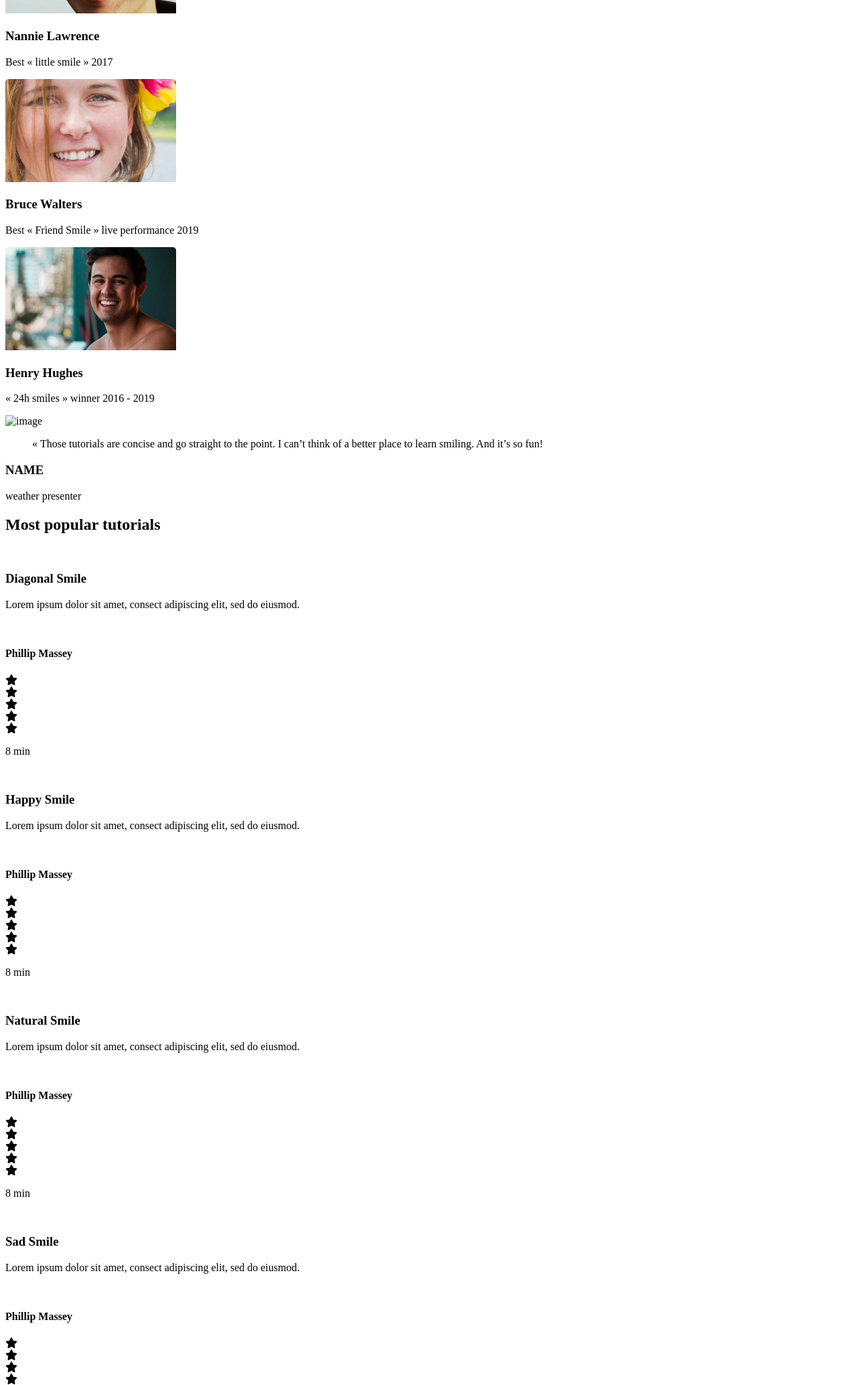
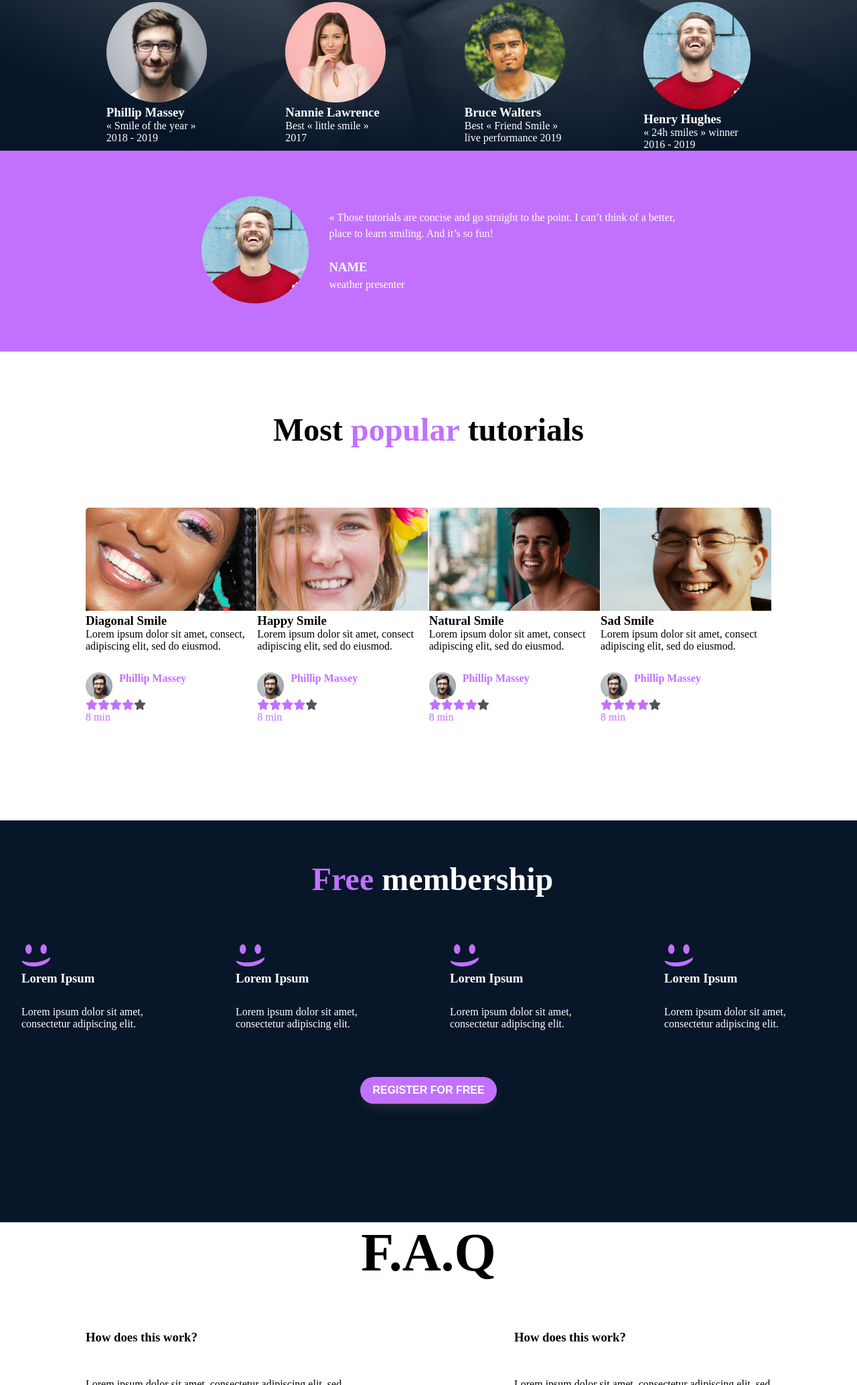
Before and after one commit to omniaEE/alx_html_css, a plain HTML site: page css_advanced/index.html in a window 1280 px wide. Shown: the part 732-2800 px from the top of the page at 67% size. Drawn offline with Linux system fonts and the light colour scheme.

Commit message:
I did all tasks

```diff
--- a/css_advanced/index.html
+++ b/css_advanced/index.html
@@ -4,13 +4,19 @@
     <meta charset="UTF-8">
     <meta name="viewport" content="width=device-width, initial-scale=1.0">
     <script src="https://kit.fontawesome.com/4a2b055604.js" crossorigin="anonymous"></script>
-    <link rel="stylesheet" type="text/css" href="./css/style.css"/>
+    <link rel="stylesheet" type="text/css" href="./styles.css"/>
     <title>Document</title>
 </head>
 <body>
+    <div class="home">
+
         <header>
             <nav>
+                <div class="logo">
+
                     <img src="https://fakeimg.pl/250x250?text=Sample+Logo" alt="logo">
+                </div>
+
 
                 <ul>
                     <li><a href="#">COURSE</a></li>
@@ -21,155 +27,184 @@
 
         </header>
         <main>
-        <section>
+            <section class="sec-1">
                 <div>
                     <h1>Get schooled</h1>
+                    <div class="sec-1-sb">
+
+                        <div class="sec-1-span">
+
                             <span>SMILES</span>
                             <span>GRIN</span>
                             <span>LAUGH</span>
+                        </div>
+                        <div class="sec-1-button">
+
                             <button>REGISTER FOR FREE</button>
                         </div>
-            <div>
-                <h2>Learn from the pros</h2>
-                <div>
-                    <div>
-                        <img src="./images/1 (3).png" alt="">
-                        <h3>Phillip Massey</h3>
-                        <p>« Smile of the year » 2018 - 2019</p>
+                    </div>
                 </div>
                 <div>
-                        <img src="./images/6.png" alt="">
-                        <h3>Nannie Lawrence</h3>
-                        <p>Best « little smile » 2017</p>
+                    <h2 class="midel"><p style="color: #C271FF; margin-top: 0px;">Learn &nbsp;</p> from the pros</h2>
+                    <div class="achive">
+                        <div>
+                            <img src="./images/1.png" alt="">
+                            <h3 class="white">Phillip Massey</h3>
+                            <p class="white">« Smile of the year » <br> 2018 - 2019</p>
                         </div>
                         <div>
-                        <img src="./images/7.png" alt="">
-                        <h3>Bruce Walters</h3>
-                        <p>Best « Friend Smile » live performance 2019</p>
+                            <img src="./images/3.png" alt="">
+                            <h3 class="white">Nannie Lawrence</h3>
+                            <p class="white">Best « little smile »<br> 2017</p>
                         </div>
                         <div>
-                        <img src="./images/8.png" alt="">
-                        <h3>Henry Hughes</h3>
-                        <p>« 24h smiles » winner 2016 - 2019</p>
+                            <img src="./images/4.png" alt="">
+                            <h3 class="white">Bruce Walters</h3>
+                            <p class="white">Best « Friend Smile » <br>live performance 2019</p>
+                        </div>
+                        <div>
+                            <img src="./images/5.png" alt="">
+                            <h3 class="white">Henry Hughes</h3>
+                            <p class="white">« 24h smiles » winner<br> 2016 - 2019</p>
                         </div>
                     </div>
                 </div>
             </section>
-        <section>
-            <div>
-                <img src="./images/Bitmap.png" alt="image">
     </div>
-            <div>
-                <blockquote>« Those tutorials are concise and go straight to the point. I can’t think of a better place to learn smiling. And it’s so fun!</blockquote>
+        <section class="sec-2">
+            <div class="sec-2-img">
+                <img src="./images/5.png" alt="image">
+            </div>
+            <div class="sec-2-text">
+                <blockquote>« Those tutorials are concise and go straight to the point. I can’t think of a better,<br> place to learn smiling. And it’s so fun!</blockquote>
+                <span></span>
                 <h3>NAME</h3>
                 <P>weather presenter</P>
             </div>
         </section>
-        <section>
-            <h2>Most popular tutorials</h2>
-            <div>
-                <img src="./images/Bitmap (1).png" alt="">
+        <section class="sec-3">
+            <div class="hea">
+
+                <h2 class="midel">Most <p style="color: #C271FF; margin-top: 0px;"> &nbsp;popular&nbsp;</p> tutorials</h2>
+            </div>
+            <div class="sec-3-feed">
+
+                <div >
+                    <img src="./images/9.png" alt="">
                     <h3>Diagonal Smile</h3>
-                <p>Lorem ipsum dolor sit amet, consect adipiscing elit, sed do eiusmod.</p>
-                <div>
-                    <img src="./images/1 (3).png" alt="">
-                    <h4>Phillip Massey</h4>
+                    <p>Lorem ipsum dolor sit amet, consect,<br> adipiscing elit, sed do eiusmod.</p>
+                    <div class="Phillip">
+                        <img src="./images/1.png" alt="">
+                        <h4 style="color: #C271FF;">Phillip Massey</h4>
+                    </div>
+                    <div class="stars" >
+                        <div style="color: #C271FF;"><i class="fa-solid fa-star"></i></div>
+                        <div style="color: #C271FF;"><i class="fa-solid fa-star"></i></div>
+                        <div style="color: #C271FF;"><i class="fa-solid fa-star"></i></div>
+                        <div style="color: #C271FF;"><i class="fa-solid fa-star"></i></div>
+                        <div style="color: #57525c;"><i class="fa-solid fa-star"></i></div>
+                    </div>
+                    <p style="color: #C271FF; ">8 min</p>
                 </div>
                 <div>
-                    <div><i class="fa-solid fa-star"></i></div>
-                    <div><i class="fa-solid fa-star"></i></div>
-                    <div><i class="fa-solid fa-star"></i></div>
-                    <div><i class="fa-solid fa-star"></i></div>
-                    <div><i class="fa-solid fa-star"></i></div>
+                    <img src="./images/7.png" alt="">
+                    <h3>Happy Smile</h3>
+                    <p>Lorem ipsum dolor sit amet, consect<br> adipiscing elit, sed do eiusmod.</p>
+                    <div class="Phillip">
+                        <img src="./images/1.png" alt="">
+                        <h4 style="color: #C271FF;">Phillip Massey</h4>
                     </div>
-                <p>8 min</p>
+                    <div class="stars" >
+                        <div style="color: #C271FF;"><i class="fa-solid fa-star"></i></div>
+                        <div style="color: #C271FF;"><i class="fa-solid fa-star"></i></div>
+                        <div style="color: #C271FF;"><i class="fa-solid fa-star"></i></div>
+                        <div style="color: #C271FF;"><i class="fa-solid fa-star"></i></div>
+                        <div style="color: #57525c;"><i class="fa-solid fa-star"></i></div>
+
+                    </div>
+                    <p style="color: #C271FF; ">8 min</p>
+
                 </div>
                 <div>
-                <img src="./images/Bitmap (4).png" alt="">
-                <h3>Happy Smile</h3>
-                <p>Lorem ipsum dolor sit amet, consect adipiscing elit, sed do eiusmod.</p>
-                <div>
-                    <img src="./images/1 (3).png" alt="">
-                    <h4>Phillip Massey</h4>
+                    <img src="./images/8.png" alt="">
+                    <h3>Natural Smile</h3>
+                    <p>Lorem ipsum dolor sit amet, consect<br> adipiscing elit, sed do eiusmod.</p>
+                    <div class="Phillip">
+                        <img src="./images/1.png" alt="">
+                        <h4 style="color: #C271FF;">Phillip Massey</h4>
+                    </div>
+                    <div class="stars" >
+                        <div style="color: #C271FF;"><i class="fa-solid fa-star"></i></div>
+                        <div style="color: #C271FF;"><i class="fa-solid fa-star"></i></div>
+                        <div style="color: #C271FF;"><i class="fa-solid fa-star"></i></div>
+                        <div style="color: #C271FF;"><i class="fa-solid fa-star"></i></div>
+                        <div style="color: #57525c;"><i class="fa-solid fa-star"></i></div>
+                    </div>
+                    <p style="color: #C271FF; ">8 min</p>
+
                 </div>
                 <div>
-                    <div><i class="fa-solid fa-star"></i></div>
-                    <div><i class="fa-solid fa-star"></i></div>
-                    <div><i class="fa-solid fa-star"></i></div>
-                    <div><i class="fa-solid fa-star"></i></div>
-                    <div><i class="fa-solid fa-star"></i></div>
+                    <img src="./images/6.png" alt="">
+                    <h3>Sad Smile</h3>
+                    <p>Lorem ipsum dolor sit amet, consect<br> adipiscing elit, sed do eiusmod.</p>
+                    <div class="Phillip" >
+                        <img src="./images/1.png" alt="">
+                        <h4 style="color: #C271FF;">Phillip Massey</h4>
                     </div>
-                <p>8 min</p>
+                    <div class="stars" >
+                        <div style="color: #C271FF;"><i class="fa-solid fa-star"></i></div>
+                        <div style="color: #C271FF;"><i class="fa-solid fa-star"></i></div>
+                        <div style="color: #C271FF;"><i class="fa-solid fa-star"></i></div>
+                        <div style="color: #C271FF;"><i class="fa-solid fa-star"></i></div>
+                        <div style="color: #57525c;"><i class="fa-solid fa-star"></i></div>
                     </div>
-            <div>
-                <img src="./images/Bitmap (3).png" alt="">
-                <h3>Natural Smile</h3>
-                <p>Lorem ipsum dolor sit amet, consect adipiscing elit, sed do eiusmod.</p>
-                <div>
-                    <img src="./images/1 (3).png" alt="">
-                    <h4>Phillip Massey</h4>
+                    <p style="color: #C271FF; ">8 min</p>
+
                 </div>
-                <div>
-                    <div><i class="fa-solid fa-star"></i></div>
-                    <div><i class="fa-solid fa-star"></i></div>
-                    <div><i class="fa-solid fa-star"></i></div>
-                    <div><i class="fa-solid fa-star"></i></div>
-                    <div><i class="fa-solid fa-star"></i></div>
-                </div>
-                <p>8 min</p>
-            </div>
-            <div>
-                <img src="./images/Bitmap (2).png" alt="">
-                <h3>Sad Smile</h3>
-                <p>Lorem ipsum dolor sit amet, consect adipiscing elit, sed do eiusmod.</p>
-                <div>
-                    <img src="./images/1 (3).png" alt="">
-                    <h4>Phillip Massey</h4>
-                </div>
-                <div>
-                    <div><i class="fa-solid fa-star"></i></div>
-                    <div><i class="fa-solid fa-star"></i></div>
-                    <div><i class="fa-solid fa-star"></i></div>
-                    <div><i class="fa-solid fa-star"></i></div>
-                    <div><i class="fa-solid fa-star"></i></div>
-                </div>
-                <p>8 min</p>
             </div>
         </section>
-        <section>
-            <h2>Free membership</h2>
-            <div>
-                <img src="./images/smile.svg" alt="">
+        <section class="membership">
+            <h2 class="midel" style="padding-top: 60px;"><p style="color: #C271FF; margin-top: 0px;margin-bottom: 70px;"> &nbsp;Free&nbsp;</p> membership</h2>
+            <div class="members">
+
+                <div class="member">
+                    <img src="./images/smile.png" alt="">
                     <h3>Lorem Ipsum</h3>
                     <p>Lorem ipsum dolor sit amet, consectetur adipiscing elit.</p>
                 </div>
-            <div>
-                <img src="./images/smile.svg" alt="">
+                <div class="member">
+                    <img src="./images/smile.png" alt="">
+
                     <h3>Lorem Ipsum</h3>
                     <p>Lorem ipsum dolor sit amet, consectetur adipiscing elit.</p>
                 </div>
-            <div>
-                <img src="./images/smile.svg" alt="">
+                <div class="member">
+                    <img src="./images/smile.png" alt="">
+
                     <h3>Lorem Ipsum</h3>
                     <p>Lorem ipsum dolor sit amet, consectetur adipiscing elit.</p>
                 </div>
-            <div>
-                <img src="./images/smile.svg" alt="">
+                <div class="member">
+                    <img src="./images/smile.png" alt="">
+
                     <h3>Lorem Ipsum</h3>
                     <p>Lorem ipsum dolor sit amet, consectetur adipiscing elit.</p>
                 </div>
-            <button>REGISTER FOR FREE</button>
+            </div>
+            <button >REGISTER FOR FREE</button>
         </section>
-        <section>
-            <h2>F.A.Q</h2>
-            <div>
-                <div>
+        <section class="faq">
+            <h2 class="midel" style="margin-bottom: 70px;text-transform: capitalize;font-size: 5rem; ">F.A.Q</h2>
+            <div class="members">
+                <div class="q">
                     <div>
                         <h3>How does this work?</h3>
                     </div>
                     <div>
                         Lorem ipsum dolor sit amet, consectetur adipiscing elit, sed do eiusmod tempor incididunt ut labore et dolore magna aliqua. Ut enim ad minim veniam, quis nostrud exercitation ullamco laboris nisi ut aliquip ex ea commodo consequat. Duis aute irure dolor in reprehenderit in voluptate velit esse cillum dolore eu fugiat nulla pariatur. Excepteur sint occaecat cupidatat non proident, sunt in culpa qui officia deserunt mollit anim id est laborum.
                     </div>
+                </div>
+                <div class="q">
 
                     <div>
                         <h3>How does this work?</h3>
@@ -178,13 +213,17 @@
                         Lorem ipsum dolor sit amet, consectetur adipiscing elit, sed do eiusmod tempor incididunt ut labore et dolore magna aliqua. Ut enim ad minim veniam, quis nostrud exercitation ullamco laboris nisi ut aliquip ex ea commodo consequat. Duis aute irure dolor in reprehenderit in voluptate velit esse cillum dolore eu fugiat nulla pariatur. Excepteur sint occaecat cupidatat non proident, sunt in culpa qui officia deserunt mollit anim id est laborum.
                     </div>
                 </div>
-                <div>
+            </div>
+            <div class="members">
+                <div class="q">
                     <div>
                         <h3>How does this work?</h3>
                     </div>
                     <div>
                         Lorem ipsum dolor sit amet, consectetur adipiscing elit, sed do eiusmod tempor incididunt ut labore et dolore magna aliqua. Ut enim ad minim veniam, quis nostrud exercitation ullamco laboris nisi ut aliquip ex ea commodo consequat. Duis aute irure dolor in reprehenderit in voluptate velit esse cillum dolore eu fugiat nulla pariatur. Excepteur sint occaecat cupidatat non proident, sunt in culpa qui officia deserunt mollit anim id est laborum.
                     </div>
+                </div>
+                <div class="q">
                     <div>
                         <h3>How does this work?</h3>
                     </div>
@@ -196,16 +235,18 @@
         </section>
     </main>
     <footer>
-        <section>
+        <section class="footer">
             <div>
                 <img src="https://fakeimg.pl/250x250?text=Sample+Logo" alt="logo">
-                <div>
+
+            </div>
+
+            <p>©smileschool 2020</p>
+            <div class="j">
                 <i class="fa-brands fa-facebook"></i>
                 <i class="fa-brands fa-twitter"></i>
                 <i class="fa-brands fa-instagram"></i>
             </div>
-            </div>
-            <p>©smileschool 2020</p>
         </section>
     </footer>
 </body>
--- a/css_advanced/styles.css
+++ b/css_advanced/styles.css
@@ -0,0 +1,232 @@
+
+* {
+    box-sizing: border-box;
+    margin: 0;
+    padding: 0;
+}
+body {
+    margin: 0;
+}
+.midel {
+    display: flex;
+    justify-content: center;
+}
+nav{
+    display: flex;
+    flex-direction: row;
+
+}
+ul {
+    padding-right: 150px;
+    list-style-type: none;
+    display: flex;
+    flex-direction: row;
+    justify-content: flex-end;
+    flex: 2;
+
+  }
+nav ul li {
+    margin: 1rem;
+}
+a {
+    text-decoration: none;
+    color: black;
+
+}
+nav .logo {
+    flex: 1;
+    display: flex;
+    flex-direction: row;
+    justify-content: flex-end;
+
+
+}
+nav img {
+    width: 4rem;
+}
+.home {
+    background-image: url("./images/Object.png");
+
+}
+.sec-1, .sec-3, .membership, .faq, .footer {
+
+    display: flex;
+    flex-direction: column;
+}
+h1 {
+    font-size: 7rem;
+    display: flex;
+    color: #FFFFFF;
+    justify-content: center;
+    margin-bottom: 7px;
+    margin-top: 150px;
+
+}
+/* .sec-1-sb {
+    display: flex;
+    flex-direction: column;
+
+} */
+.sec-1-button {
+
+    display: flex;
+    justify-content: center;
+
+}
+
+.sec-1-span {
+    display: flex;
+    justify-content: center;
+    padding-bottom: 50px;
+}
+span {
+    padding-left: 40px;
+    color: #FFFFFF;
+}
+button {
+
+  background: #C271FF;
+  border-radius: 999px;
+  box-shadow: #3e3e43 0 10px 20px -10px;
+  box-sizing: border-box;
+  color: #FFFFFF;
+  cursor: pointer;
+  font-size: 16px;
+  font-weight: 700;
+  line-height: 24px;
+  opacity: 1;
+  outline: 0 solid transparent;
+  padding: 8px 18px;
+  user-select: none;
+  -webkit-user-select: none;
+  touch-action: manipulation;
+  width: fit-content;
+  word-break: break-word;
+  border: 0;
+}
+.sec-1 h2 {
+    margin-top: 150px;
+    color: #FFFFFF;
+}
+.achive {
+    padding: 100px 100px 0 100px;
+
+    display: flex;
+    flex-direction: row;
+    justify-content: space-around;
+}
+
+.white {
+    color: #FFFFFF;
+}
+.sec-2 {
+
+    display: flex;
+    flex-direction: row;
+    justify-content: center;
+    align-items: center;
+    height: 300px;
+    background-color: #C271FF;
+}
+.sec-3 {
+    display: flex;
+    flex-direction: column;
+    height: 700px;
+}
+.sec-2-img {
+    margin: 30px;
+}
+.sec-2-text {
+    line-height: 1.5;
+    color: #FFFFFF;
+}
+
+.sec-3-feed {
+    flex: 2;
+    display: flex;
+    flex-direction: row;
+    justify-content: space-between;
+    width: 80%;
+    align-self: center;
+}
+.sec-3 .hea {
+    flex: 1;
+    display: flex;
+    flex-direction: column;
+    justify-content: space-around;
+}
+.sec-3 h2, .membership h2 {
+    font-size: 3rem;
+
+}
+.stars {
+    display: flex;
+    flex-direction: row;
+}
+.Phillip img {
+    width: 40px;
+    height: 40px;
+    margin-right: 10px;
+}
+.Phillip {
+
+    margin-top: 30px;
+    display: flex;
+    flex-direction: row;
+
+}
+
+.members {
+    display: flex;
+    flex-direction: row;
+    justify-content: space-around;
+    margin-bottom: 70px;
+}
+.membership button {
+    align-self: center;
+}
+.member {
+    width: 20%;
+
+}
+.member h3 {
+
+    padding-bottom: 30px;
+}
+.membership   {
+    color: #FFFFFF;
+    background-color:#071629;
+    height: 600px;
+}
+
+.q {
+    width: 30%;
+
+
+}
+.faq {
+    display: flex;
+    flex-direction: column;
+
+
+}
+.q h3 {
+    margin-bottom: 50px;
+}
+footer {
+    display: flex;
+    background-color: #071629;
+    justify-content: center;
+
+}
+.footer {
+    width: 70%;
+    display: flex;
+    flex-direction: row;
+
+    justify-content: space-between;
+}
+.footer i,.footer p, .j {
+    color: #FFFFFF;
+    align-self:center;
+}
```
Lines whose indentation alone changed are shown as unchanged.
